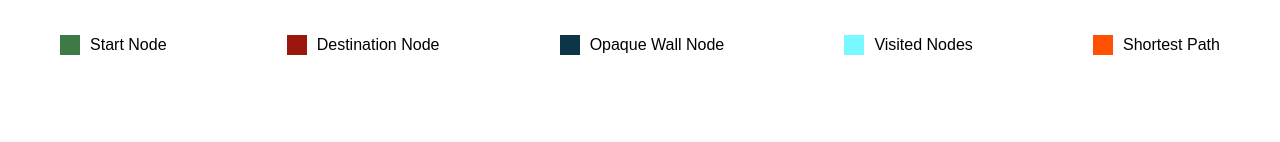
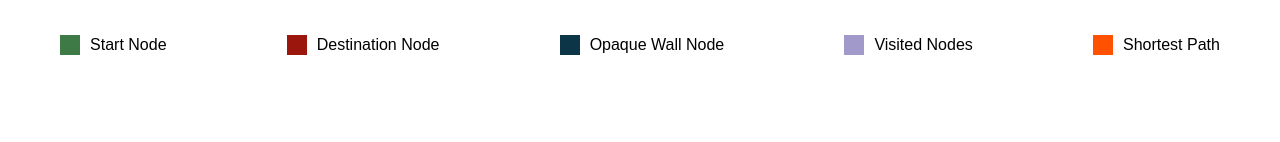
Before and after one commit to NewCoderBoi/Pathfinding-Visualizer, a React (Create React App) app: page / in a window 1280 px wide. Shown: the top 142 px of the page. Built offline with nearby package versions, Linux system fonts and the light colour scheme.

Commit message:
Changed visited colours

```diff
--- a/src/PathfindingVisualizer/Node/Node.css
+++ b/src/PathfindingVisualizer/Node/Node.css
@@ -16,7 +16,7 @@
 }
 
 .visited {
-  background-color: rgba(0, 242, 255, 0.521);
+  background-color: rgba(64, 47, 148, 0.49);
 }
 
 .shortest-path {
--- a/src/PathfindingVisualizer/PathfindingVisualizer.css
+++ b/src/PathfindingVisualizer/PathfindingVisualizer.css
@@ -52,7 +52,7 @@ li div {
 }
 
 .legend-visited {
-  background-color: rgba(0, 242, 255, 0.521);
+  background-color: rgba(64, 47, 148, 0.49);
 }
 
 .legend-shortest-path {
```
